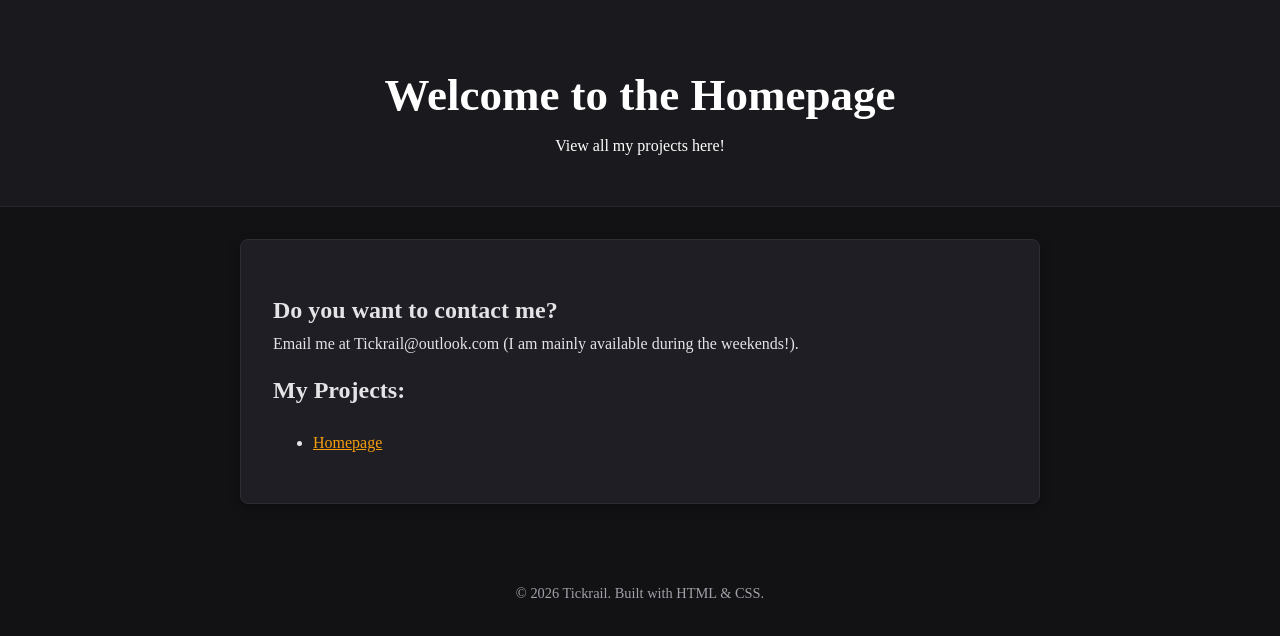
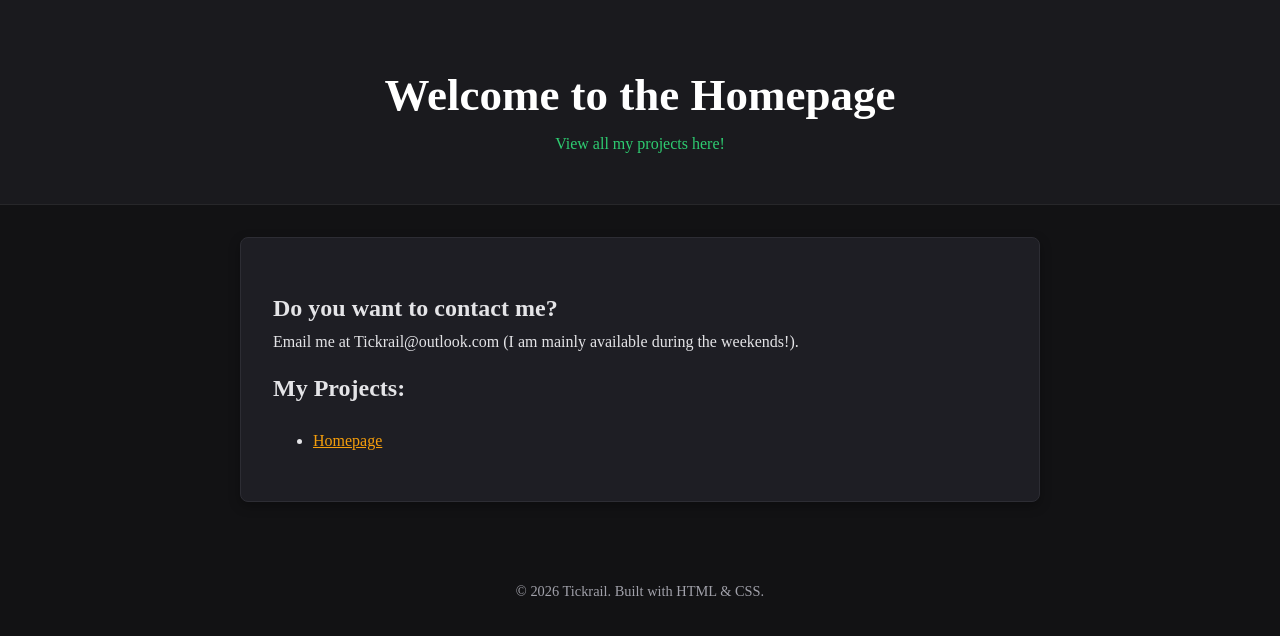
Before and after one commit to Tickrail/Tickrail.github.io, a plain HTML site: page index.html in a window 1280 px wide. Drawn offline with Linux system fonts and the light colour scheme.

Commit message:
Modify index.html for styling and structure updates
Updated the style of the welcome message and adjusted the HTML structure.

```diff
--- a/index.html
+++ b/index.html
@@ -44,7 +44,7 @@
 
     <header>
         <h1 style="margin-bottom: 0; font-size: 45px;">Welcome to the Homepage</h1>
-        <p style="margin-top: 4px;">View all my projects here!</p>
+        <p style="color: #2ECC71; margin-top: 2px;">View all my projects here!</p>
     </header>
 
     <main>
```
